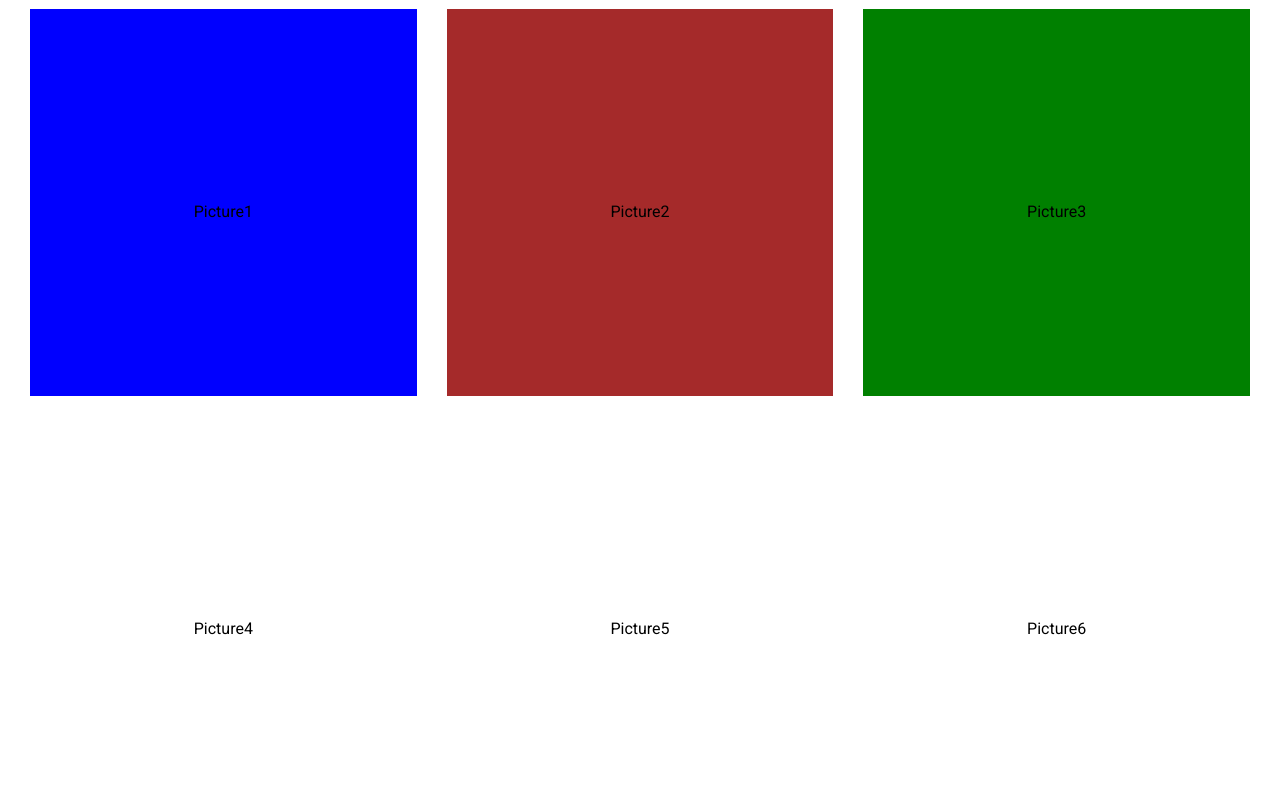
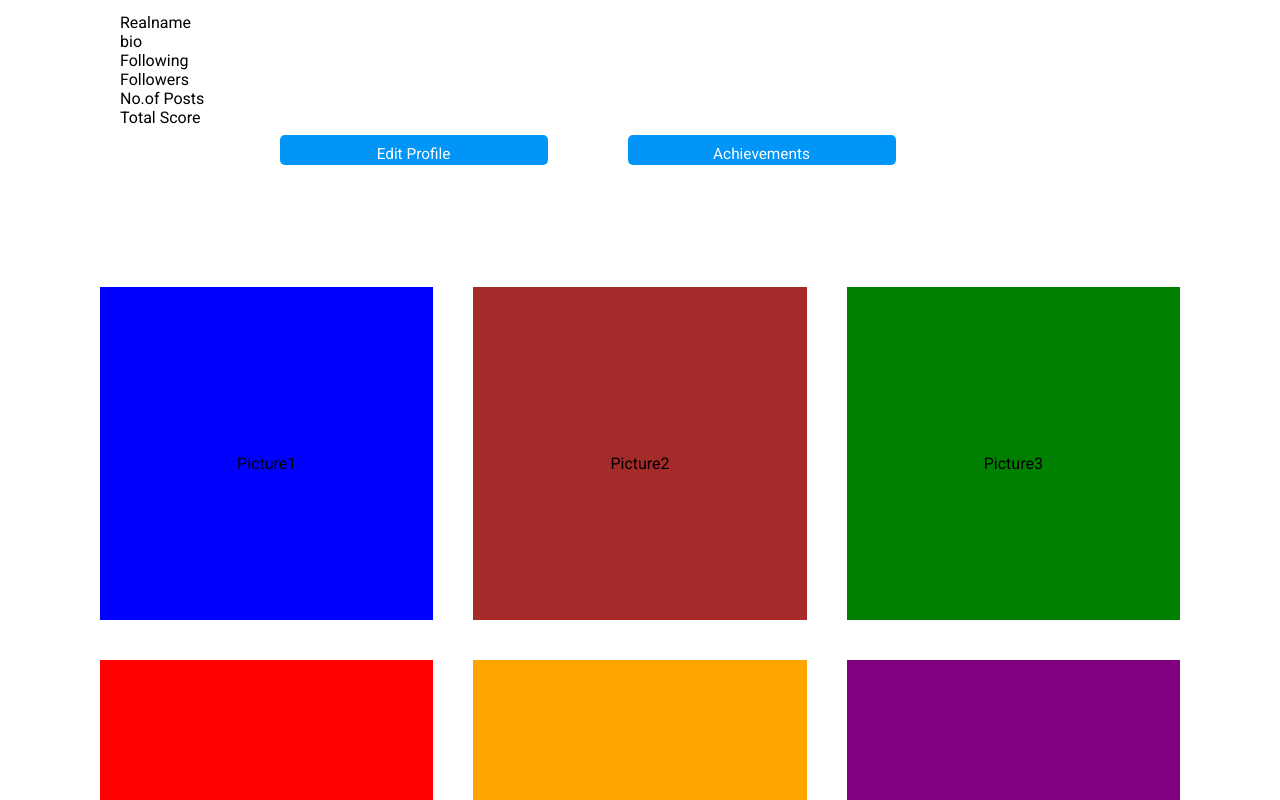
Before and after one commit to edrumm/3rd-Year-Project, a React (Create React App) app in the folder FrontEnd/picturethat/: page /PictureThat/ProfilePage in a window 1280 px wide. Shown: the part 300-1100 px from the top of the page. Built offline with nearby package versions, Linux system fonts and the light colour scheme.

Commit message:
CSS for profilepage

```diff
--- a/FrontEnd/picturethat/src/App.js
+++ b/FrontEnd/picturethat/src/App.js
@@ -15,6 +15,7 @@ import NotFound from "./Pages/404";
 import profilePage from './Pages/profilePage';
 import EditProfile from './Pages/EditProfile';
 import UploadPage from './Pages/UploadPage';
+import AchievementsPage from './Pages/AchievementsPage';
 
 function App() {
 
@@ -31,8 +32,9 @@ function App() {
           <Route exact path= "/ForgotPassword" component={ForgotPassword} />
           <Route exact path= "/PictureThat" component={LandingPage} />
           <Route exact path= "/PictureThat/ProfilePage" component={profilePage} />
-          <Route exact path= "/PictureThat/EditProfile" component={EditProfile} />
+          <Route exact path= "/PictureThat/ProfilePage/EditProfile" component={EditProfile} />
           <Route exact path= "/PictureThat/UploadPage" component={UploadPage} />
+          <Route exact path= "/PictureThat/ProfilePage/Achievements" component={AchievementsPage} />
 
           <Route exact path="/404" component={NotFound} />
           <Redirect to="/404"/> {/*Redirect used to redirect users to 404 page if an invalid url is typed in the url searchbar */}
--- /dev/null
+++ b/FrontEnd/picturethat/src/Pages/AchievementsPage.jsx
@@ -0,0 +1,14 @@
+import React from 'react';
+import {Link} from 'react-router-dom';
+import Navbar from '../components/Navbar/Navbar';
+
+const AchievementsPage  = () => {
+
+    return (
+        <>
+        <Navbar></Navbar>
+        </>
+    );
+};
+
+export default AchievementsPage;
--- a/FrontEnd/picturethat/src/Pages/ForgotPassword.jsx
+++ b/FrontEnd/picturethat/src/Pages/ForgotPassword.jsx
@@ -1,5 +1,6 @@
 import React from 'react';
 import {Link} from 'react-router-dom';
+import './Pages.css';
 
 const ForgotPassword  = () => {
 
--- a/FrontEnd/picturethat/src/Pages/profilePage.css
+++ b/FrontEnd/picturethat/src/Pages/profilePage.css
@@ -7,7 +7,7 @@
 }
 
 .personalsection{
-    margin: 30px auto;
+    margin: 100px;
     margin-bottom: 0;
     flex-grow: 1;
     max-width: 935px;
@@ -33,11 +33,12 @@
 .imageGrid {
     display: grid;
     grid-template-columns: 1fr 1fr 1fr;
-    margin-left: 30px;
-    margin-right: 30px;
-    grid-gap: 30px;
+    margin-top: 100px;
+    margin-left: 100px;
+    margin-right: 100px;
+    margin-bottom: 100px;
+    grid-gap: 40px;
     text-align: center;
-
 }
 
 #one{
@@ -51,3 +52,20 @@
 #three{
     background-color: green;
 }
+
+#four{
+    background-color: red;
+}
+
+#five{
+    background-color: orange;
+}
+
+#six{
+    background-color: purple;
+}
+
+.pageButton1{
+    height: 60px;
+    text-align: center;
+}
--- a/FrontEnd/picturethat/src/Pages/profilePage.jsx
+++ b/FrontEnd/picturethat/src/Pages/profilePage.jsx
@@ -18,13 +18,36 @@ const profilePage  = () => {
         <div class="personalsection">
             <p>Username</p>
             <img src={logo} alt="" className="logoimg" />
+
+            <div className="personalInfo">
+                <p>Realname</p>
+                <p>bio</p>
+            </div>
+
+            <div className="followersBox">
+                <p>Following</p>
+                <p>Followers</p>
+            </div>
+
+            <div className="scoresBox">
+                <p>No.of Posts</p>
+                <p>Total Score</p>
+            </div>
+
+            <div className="pageButton1">
+                <Link to="/PictureThat/ProfilePage/EditProfile">
+                    <button>
+                            Edit Profile
+                </button>
+                </Link>
+
+                <Link to="/PictureThat/ProfilePage/Achievements">
+                    <button id="achievementsButton">
+                            Achievements
+                </button>
+                </Link>
+            </div>
         </div>
-
-        <Link to="/PictureThat/EditProfile">
-            <button>
-                    Edit Profile
-           </button>
-        </Link>
 
         <div className= "imageGrid">
 
@@ -32,9 +55,9 @@ const profilePage  = () => {
             <div className="imageWrap" id='two'>Picture2</div>
             <div className="imageWrap" id='three'>Picture3</div>
 
-            <div className="imageWrap">Picture4</div>
-            <div className="imageWrap">Picture5</div>
-            <div className="imageWrap">Picture6</div>
+            <div className="imageWrap" id="four">Picture4</div>
+            <div className="imageWrap" id="five">Picture5</div>
+            <div className="imageWrap" id="six">Picture6</div>
         </div>
     </>
     );
```
Also changed, not shown: FrontEnd/picturethat/src/Pages/EditProfile.jsx (+5 -3 lines).
